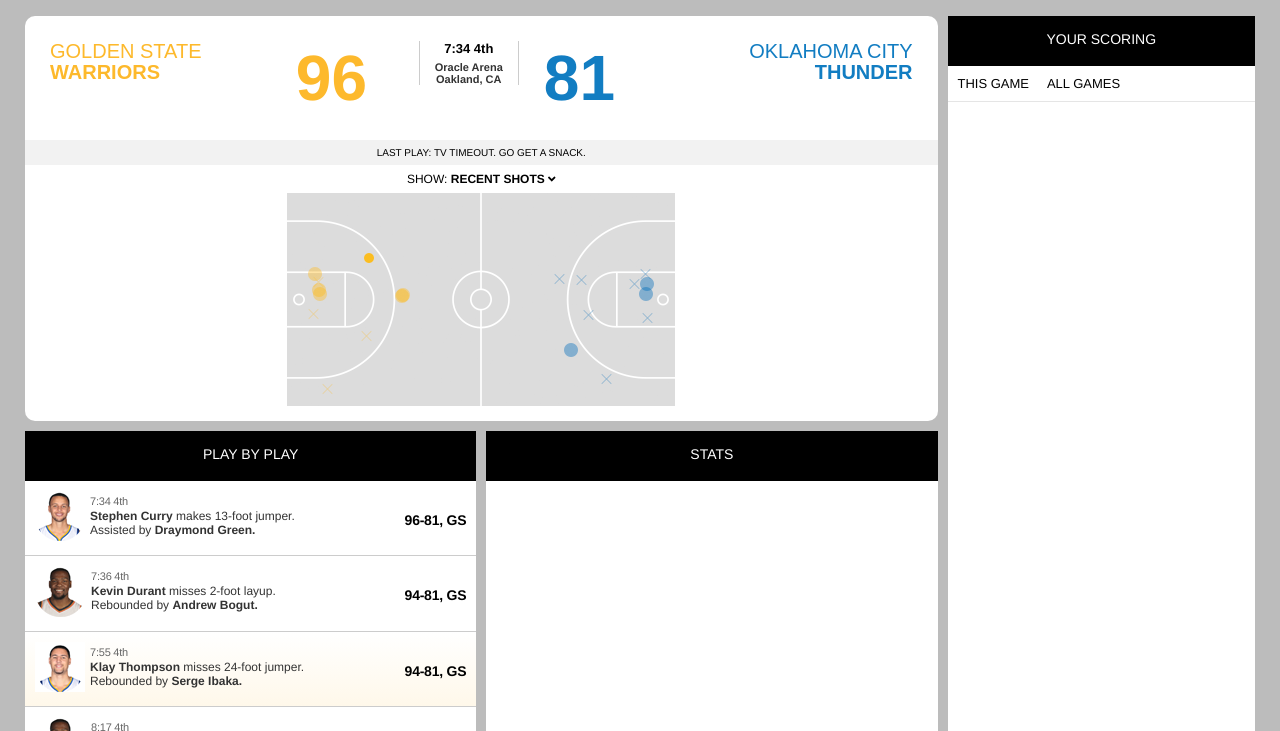
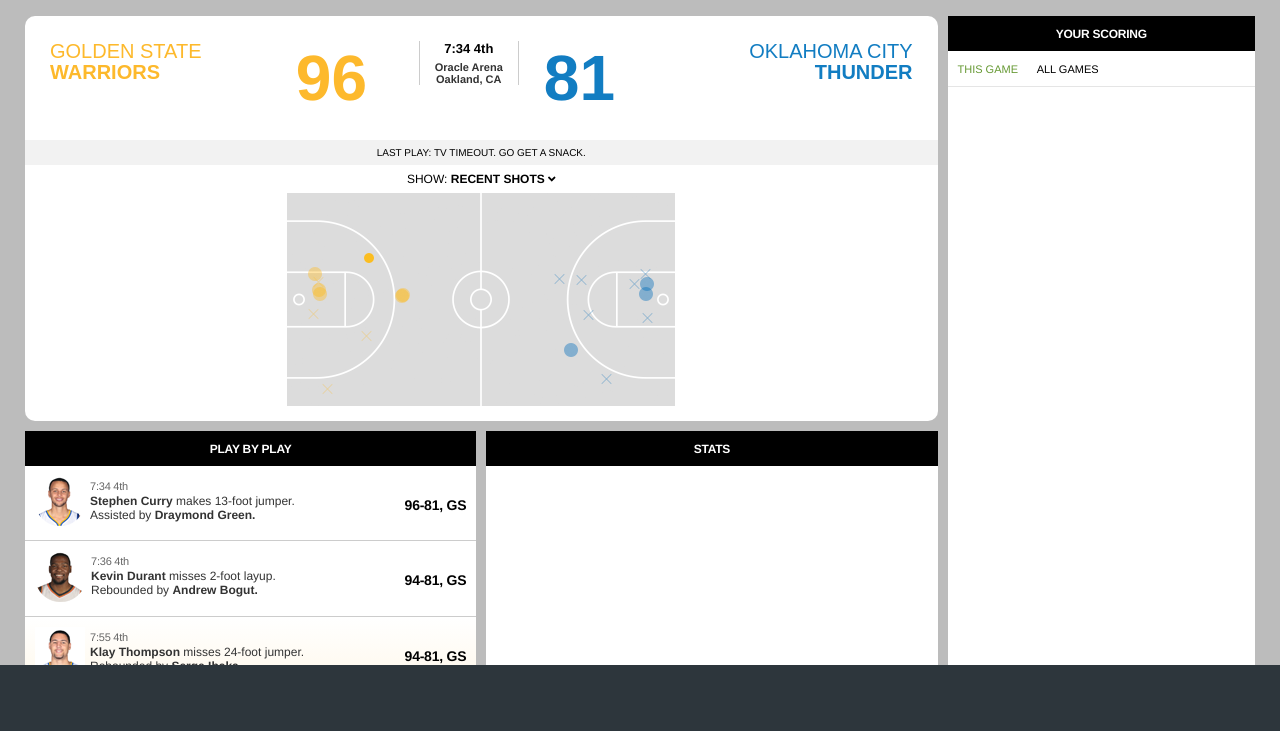
Before and after one commit to rawaid/fd, a website: page public/index.html in a window 1280 px wide. Shown: the part 69-800 px from the top of the page. Drawn offline with Linux system fonts and the light colour scheme.

Commit message:
header tweaks, add sticky footer

```diff
--- a/public/index.html
+++ b/public/index.html
@@ -45,8 +45,6 @@
       </header>
     </div>
 
-  </body>
-  </html>
 <div class="content">
 
   <div class="left-container">
@@ -207,13 +205,15 @@
     Your Scoring
   </div>
   <div class="scoring-container__nav">
-    <span class="scoring-container__item">This Game</span>
+    <span class="scoring-container__item scoringTab">This Game</span>
     <spa class="scoring-container__item">All Games</span>
   </div>
   </div>
 </div>
-<hr />
-<p class="small">USA 2017 <span id="copyright"><a href="/about.html">About</a> | <a href="contact.html">Contact</a></span></p>
-</div>
+<footer class="global-footer">
+    <div class="global-footer__container">
+
+    </div>
+  </footer>
 </body>
 </html>
--- a/scss/colors.scss
+++ b/scss/colors.scss
@@ -12,3 +12,4 @@
 $fd-gray: #333333;
 $satan-gray: #666666;
 $highlight: #fff8ea;
+$scoringGreen: #669933;
--- a/scss/styles.scss
+++ b/scss/styles.scss
@@ -19,6 +19,27 @@
 .global-header {
   position: fixed;
   top: 0;
+  left: 0;
+  right: 0;
+  z-index: 1000;
+  height: 66px;
+  background: $fanduel-navy;
+  color: $white;
+  -webkit-font-smoothing: antialiased;
+  font-size: 0.875rem;
+
+  &__container {
+    display: -webkit-box;
+    display: -ms-flexbox;
+    display: flex;
+    max-width: 100%;
+    margin: 0 auto;
+  }
+}
+
+.global-footer {
+  position: sticky;
+  bottom: 0;
   left: 0;
   right: 0;
   z-index: 1000;
@@ -227,14 +248,16 @@
    background: $white;
 
    &__header {
-     text-align: center;
-     height: 20px;
-     padding: 15px;
-     text-transform: uppercase;
-     font-size: 14px;
-     font-weight: 400;
-     background: $container-header;
-     color: $white;
+    text-align: center;
+    height: 15px;
+    padding: 10px;
+    text-transform: uppercase;
+    font-size: 12px;
+    font-weight: 600;
+    line-height: 17px;
+    letter-spacing: -0.24px;
+    background: $container-header;
+    color: $white;
    }
 
    &__nav {
@@ -246,7 +269,17 @@
 
    &__item {
      padding-right: 15px;
+     font-size: 11px;
+     font-weight: 500;
+     line-height: 7px;
+     text-transform: uppercase;
+     cursor: pointer;
    }
+
+   .scoringTab {
+    color: $scoringGreen;
+   }
+
  }
 
  .inside-left {
@@ -264,13 +297,14 @@
   //  width: 100%;
 
    &__header{
-    font-weight: bold;
     text-align: center;
-    height: 20px;
-    padding: 15px;
+    height: 15px;
+    padding: 10px;
     text-transform: uppercase;
-    font-size: 14px;
-    font-weight: 400;
+    font-size: 12px;
+    font-weight: 600;
+    line-height: 17px;
+    letter-spacing: -0.24px;
     background: $container-header;
     color: $white;
    }
```
Also changed, not shown: partials/footer.html (+5 -3 lines), partials/header.html (+0 -3 lines), partials/indexbody.html (+1 -1 lines), public/about.html (+5 -5 lines), public/contact.html (+5 -5 lines), css/styles.css, public/css/styles.css.
